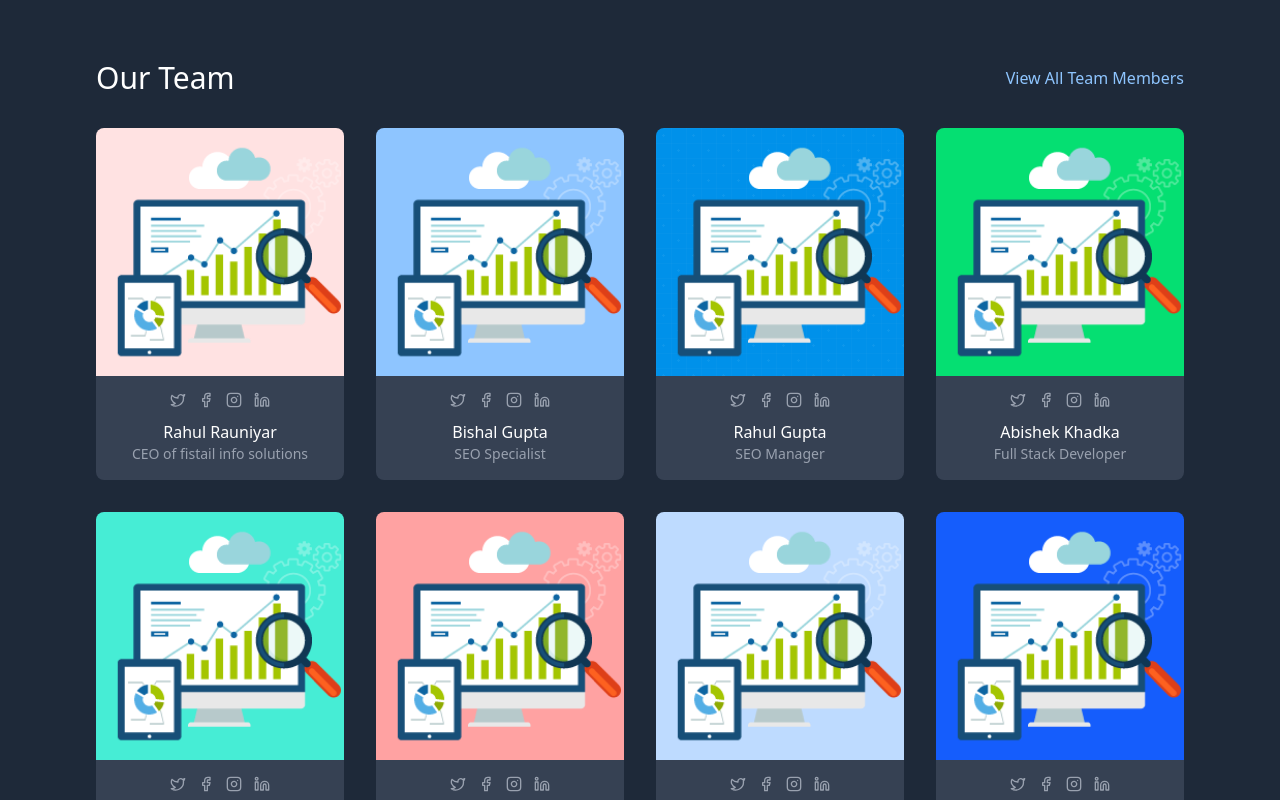
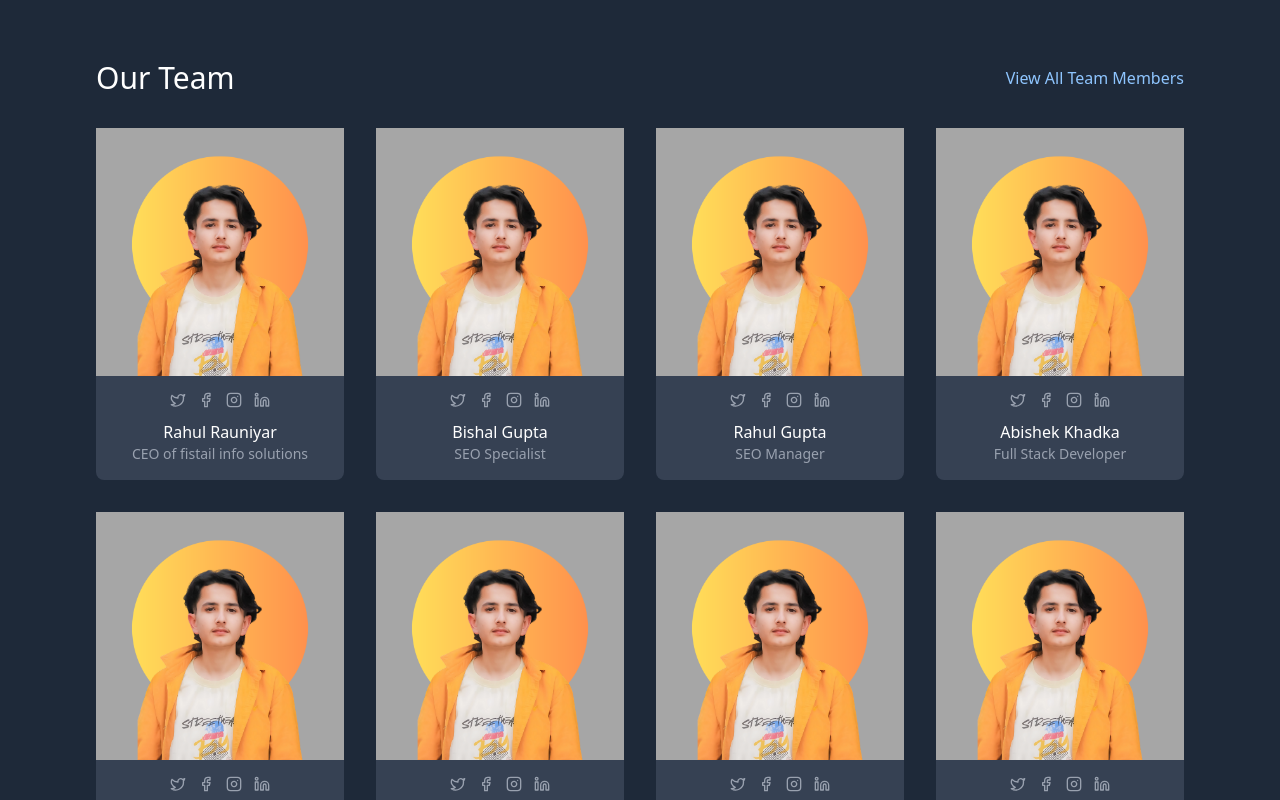
Before and after one commit to khadka27/fishtail-infosolutions, a Next.js app: page /about in a window 1280 px wide. Shown: the part 1260-2060 px from the top of the page. Built offline with nearby package versions, Linux system fonts and the light colour scheme; no server answers.

Commit message:
Refactor code structure for improved readability and maintainability

```diff
--- a/src/Components/agency-section.tsx
+++ b/src/Components/agency-section.tsx
@@ -19,7 +19,6 @@ import {
   Coffee,
 } from "lucide-react";
 import image1 from "@/Images/services-analytics-alt-colors-optimized.png";
-// import abi from "@/Images/abishek.png";
 
 import type { TeamMember } from "@/data/team-members";
 
@@ -195,7 +194,7 @@ export default function AgencyPage({
               >
                 <div className={`${member.bgColor}  rounded-t-lg`}>
                   <Image
-                    src={image1}
+                    src={member.avatar || ""}
                     alt={member.name}
                     width={300}
                     height={300}
--- a/src/data/team-members.ts
+++ b/src/data/team-members.ts
@@ -1,5 +1,5 @@
 /* eslint-disable @typescript-eslint/no-explicit-any */
-import abi from "@/Images/abishek.png";
+import abi from "@/Images/Abishek khadka.png";
 
 export type TeamMember = {
   name: string;
```
Also changed, not shown: src/Images/Abishek khadka.png (added), src/Images/abishek.png (deleted).
